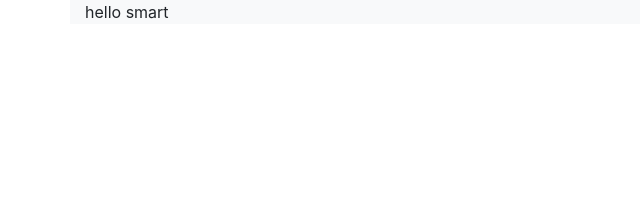
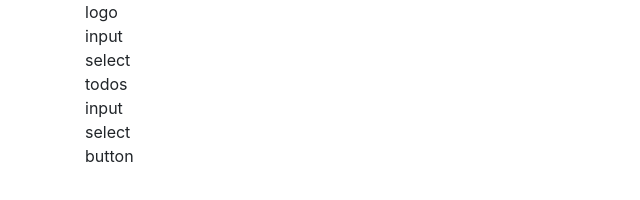
Before and after one commit to ivan-kolesen/smartPlan, a website built with webpack: page index.html in a window 1280 px wide. Shown: the whole page, without its empty margins (0-640 px from the left). Built offline with nearby package versions, Linux system fonts and the light colour scheme.

Commit message:
perf: add basic markup

```diff
--- a/index.html
+++ b/index.html
@@ -5,7 +5,25 @@
   <title>Title</title>
 </head>
 <body>
-  <div class="container bg-light">hello smart</div>
+  <div class="container">
+    <header>
+      <div>logo</div>
+    </header>
+    <main>
+      <section>
+        <div>input</div>
+        <div>select</div>
+        <div>todos</div>
+      </section>
+      <section>
+        <form>
+          <div>input</div>
+          <div>select</div>
+          <div>button</div>
+        </form>
+      </section>
+    </main>
+  </div>
   <script src="dist/boundle.js"></script>
 </body>
 </html>
```
